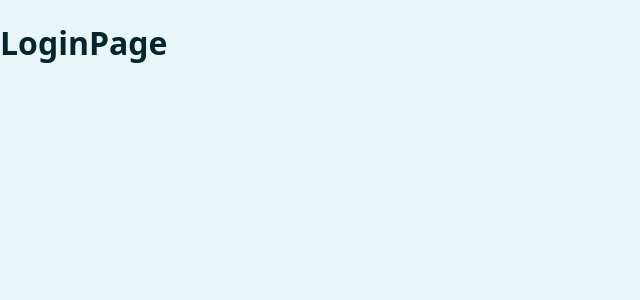
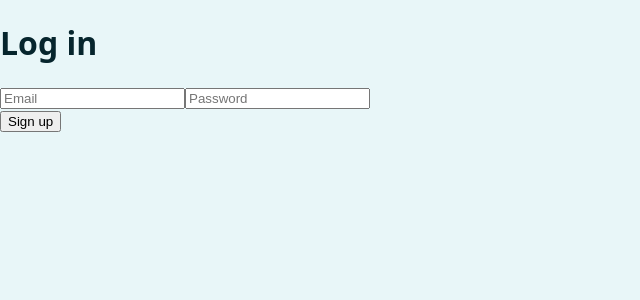
Before and after one commit to macemacemace/Seraphim, a React (Vite) app in the folder frontend/: page /login in a window 1280 px wide. Shown: the top 300 px of the page, without its empty margins (0-640 px from the left). Built offline with nearby package versions, Linux system fonts and the light colour scheme.

Commit message:
start login form

```diff
--- a/frontend/src/pages/LoginPage.tsx
+++ b/frontend/src/pages/LoginPage.tsx
@@ -1,3 +1,51 @@
+import { useState } from "react";
+import { useNavigate } from "react-router";
+
 export default function LoginPage() {
-  return <h1>LoginPage</h1>;
+  const [email, setEmail] = useState("");
+  const [password, setPassword] = useState("");
+  const [error, setError] = useState("");
+
+  const navigate = useNavigate();
+
+  async function handleSubmit(e: React.FormEvent) {
+    e.preventDefault();
+    setError("");
+
+    const res = await fetch("/api/auth/login", {
+      method: "POST",
+      headers: { "Content-Type": "application/json" },
+      body: JSON.stringify({ email, password }),
+    });
+    const data = await res.json();
+
+    if (!res.ok) {
+      setError(data.error);
+      return;
+    }
+
+    localStorage.setItem("token", data.token);
+    navigate("/");
+  }
+
+  return (
+    <form onSubmit={handleSubmit}>
+      <h1>Log in</h1>
+      <input
+        type="email"
+        placeholder="Email"
+        value={email}
+        onChange={(e) => setEmail(e.target.value)}
+      />
+
+      <input
+        type="password"
+        placeholder="Password"
+        value={password}
+        onChange={(e) => setPassword(e.target.value)}
+      />
+      <div>{error && <p>{error}</p>}</div>
+      <button type="submit">Sign up</button>
+    </form>
+  );
 }
```
